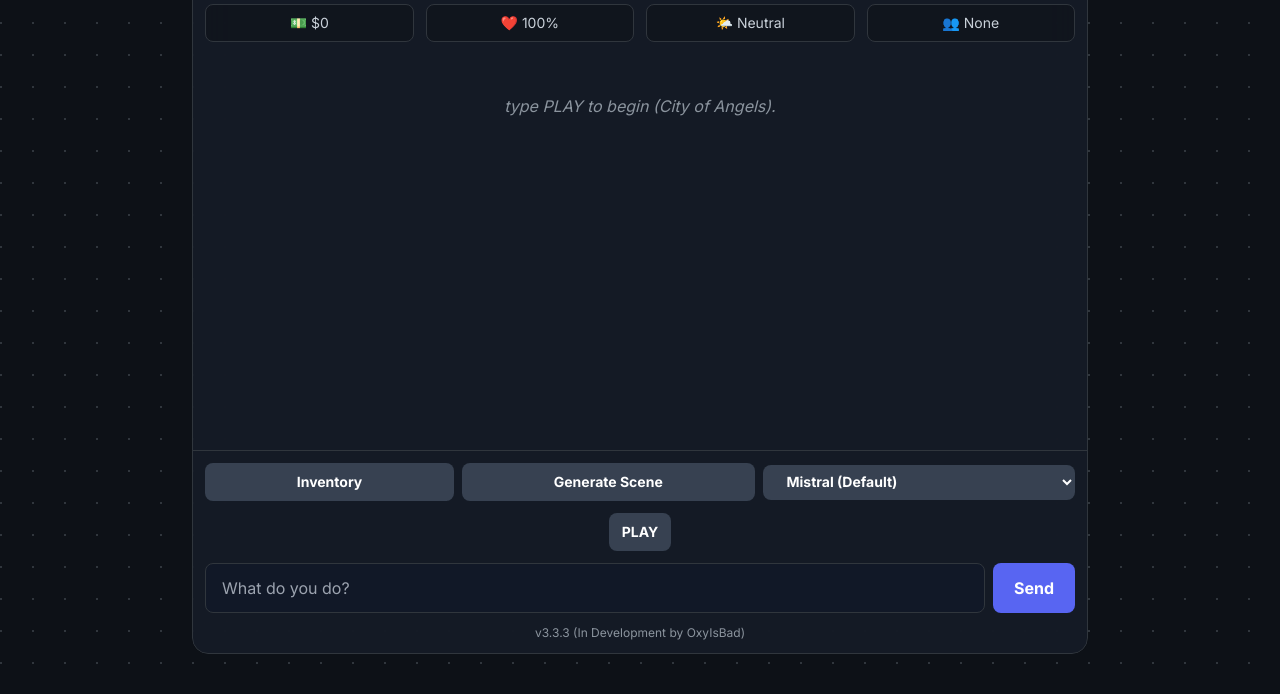
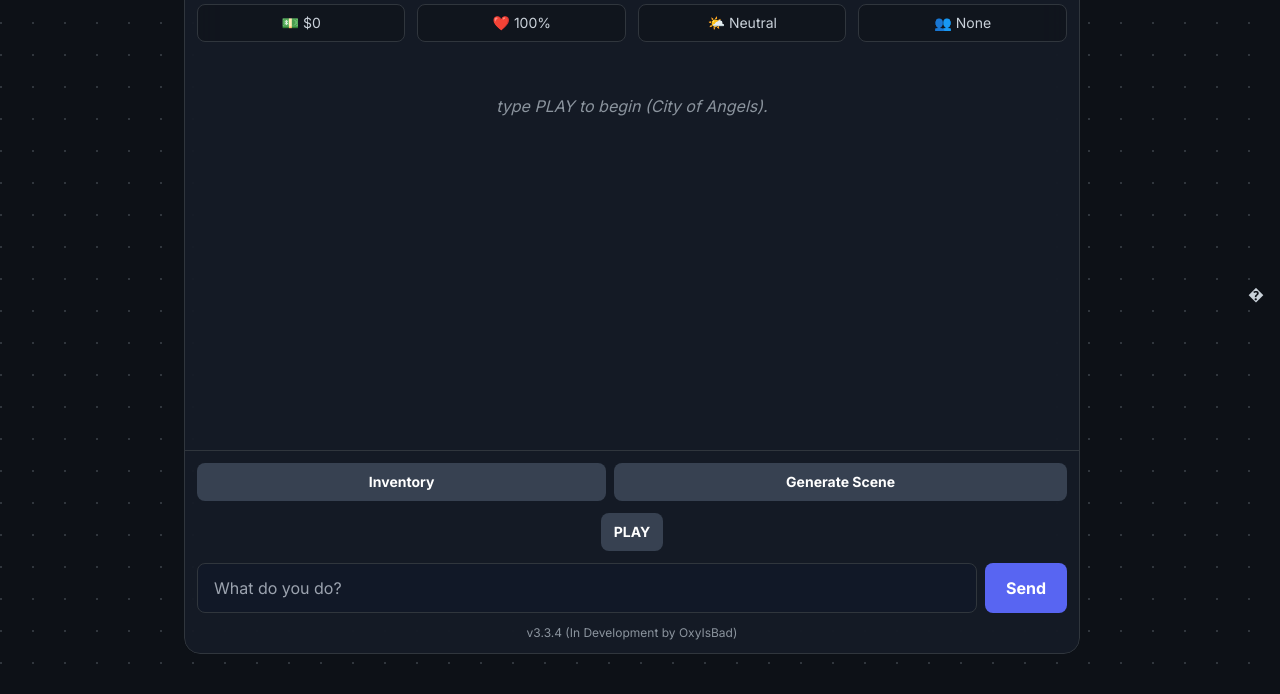
Before and after one commit to oxyisbad222/AstorPeak, a website: page index.html in a window 1280 px wide. Shown: the part 106-800 px from the top of the page. Drawn offline with nearby package versions, Linux system fonts and the light colour scheme.

Commit message:
Update index.html

```diff
--- a/index.html
+++ b/index.html
@@ -90,7 +90,7 @@
 
         <!-- HUD -->
         <div id="hud-container" class="grid grid-cols-2 md:grid-cols-4 gap-3 p-3 text-center text-xs sm:text-sm flex-shrink-0">
-            <div id="hud-money-btn" class="hud-item p-2 rounded-lg"><span id="hud-money">💵 $0</span></div>
+            <div id="hud-money-btn" class="hud-item p-2 rounded-lg"><span id="hud-money">� $0</span></div>
             <div id="hud-health-btn" class="hud-item p-2 rounded-lg"><span id="hud-health">❤️ 100%</span></div>
             <div id="hud-reputation-btn" class="hud-item p-2 rounded-lg"><span id="hud-reputation">🌤️ Neutral</span></div>
             <div id="hud-relationships-btn" class="hud-item p-2 rounded-lg"><span id="hud-relationships">👥 None</span></div>
@@ -101,24 +101,16 @@
 
         <!-- Footer / Input Area -->
         <footer class="p-3 border-t mt-auto flex-shrink-0" style="border-color: var(--border-color);">
-            <div class="flex flex-col sm:flex-row items-center justify-center gap-2 mb-3">
+            <div class="flex items-center justify-center gap-2 mb-3">
                  <button id="inventory-button" class="bg-gray-700 text-white text-sm font-semibold py-2 px-5 rounded-lg w-full sm:w-auto flex-grow">Inventory</button>
                  <button id="image-gen-button" class="bg-gray-700 text-white text-sm font-semibold py-2 px-5 rounded-lg w-full sm:w-auto flex-grow">Generate Scene</button>
-                 <select id="model-selector" class="bg-gray-700 text-white text-sm font-semibold py-2 px-5 rounded-lg w-full sm:w-auto flex-grow focus:outline-none focus:ring-2" style="border-color: var(--border-color); focus-ring-color: var(--primary-accent);">
-                    <option value="mistral-7b-instruct">Mistral (Default)</option>
-                    <option value="llama-3-8b-instruct">Llama 3 (8B)</option>
-                    <option value="mistral-large-latest">Mistral Large</option>
-                    <option value="gemini-1.5-flash">Gemini 1.5 Flash</option>
-                    <option value="google/gemini-2.5-pro-preview-05-06">Gemini 2.5 Pro</option>
-                    <option value="x-ai/grok-3-beta">Grok 3 Beta</option>
-                 </select>
             </div>
             <div id="quick-actions" class="flex flex-wrap gap-2 mb-3 justify-center"></div>
             <div class="flex gap-2">
                 <input type="text" id="user-input" class="flex-grow bg-gray-900 border rounded-lg px-4 py-3 focus:outline-none focus:ring-2 w-full" style="border-color: var(--border-color); focus-ring-color: var(--primary-accent);" placeholder="What do you do?">
                 <button id="send-button" class="text-white font-bold py-3 px-5 rounded-lg option-button">Send</button>
             </div>
-             <div id="version-text" class="text-xs mt-3 text-center" style="color: var(--text-secondary);">v3.3.3 (In Development by OxyIsBad)</div>
+             <div id="version-text" class="text-xs mt-3 text-center" style="color: var(--text-secondary);">v3.3.4 (In Development by OxyIsBad)</div>
         </footer>
     </div>
 
@@ -133,7 +125,6 @@
         const quickActionsContainer = document.getElementById('quick-actions');
         const modalContainer = document.getElementById('modal-container');
         const imageGenButton = document.getElementById('image-gen-button');
-        const modelSelector = document.getElementById('model-selector');
 
         // --- Game State ---
         let gameState = {
@@ -141,7 +132,7 @@
             useYourWords: false,
             currentScene: 'start',
             lastNarration: '',
-            selectedModel: 'mistral-7b-instruct', // Default model
+            selectedModel: 'Llama-4-Maverick-17B-128E-Instruct', // Hardcoded model
             character: { name: '', age: null, gender: '', orientation: '' },
             stats: {
                 money: { cash: 0, assets: [] },
@@ -281,9 +272,6 @@
         async function generateStory() {
             showLoading(true);
             try {
-                // Update the selected model in game state before sending
-                gameState.selectedModel = modelSelector.value;
-
                 const response = await fetch('/api/generate', {
                     method: 'POST',
                     headers: { 'Content-Type': 'application/json' },
@@ -484,3 +472,4 @@
     </script>
 </body>
 </html>
+�
```
